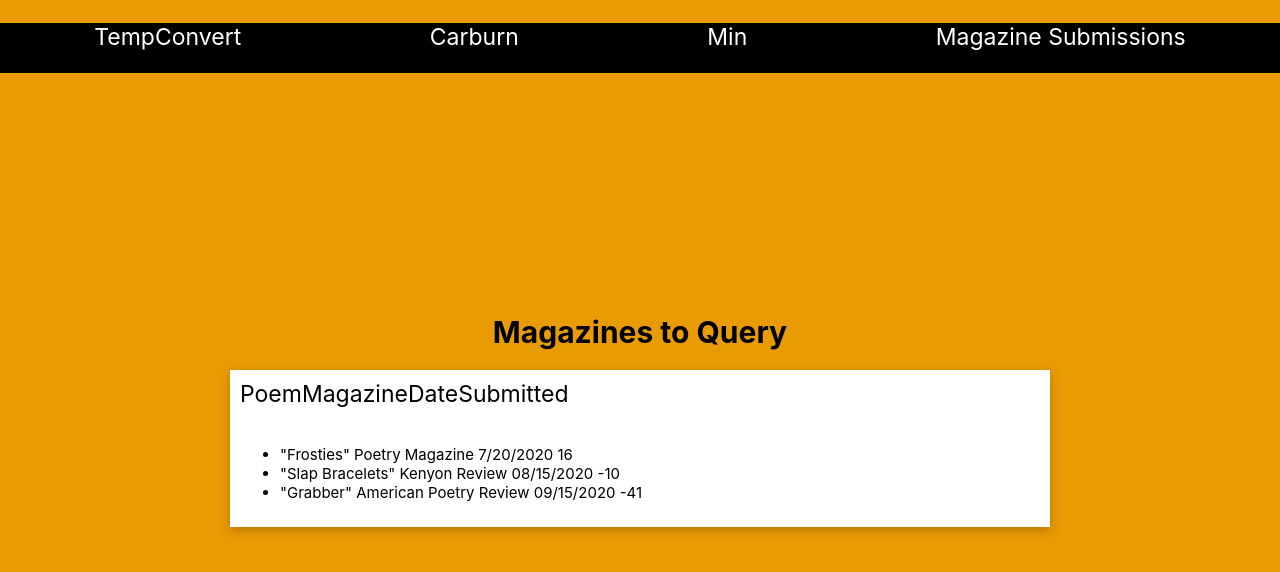
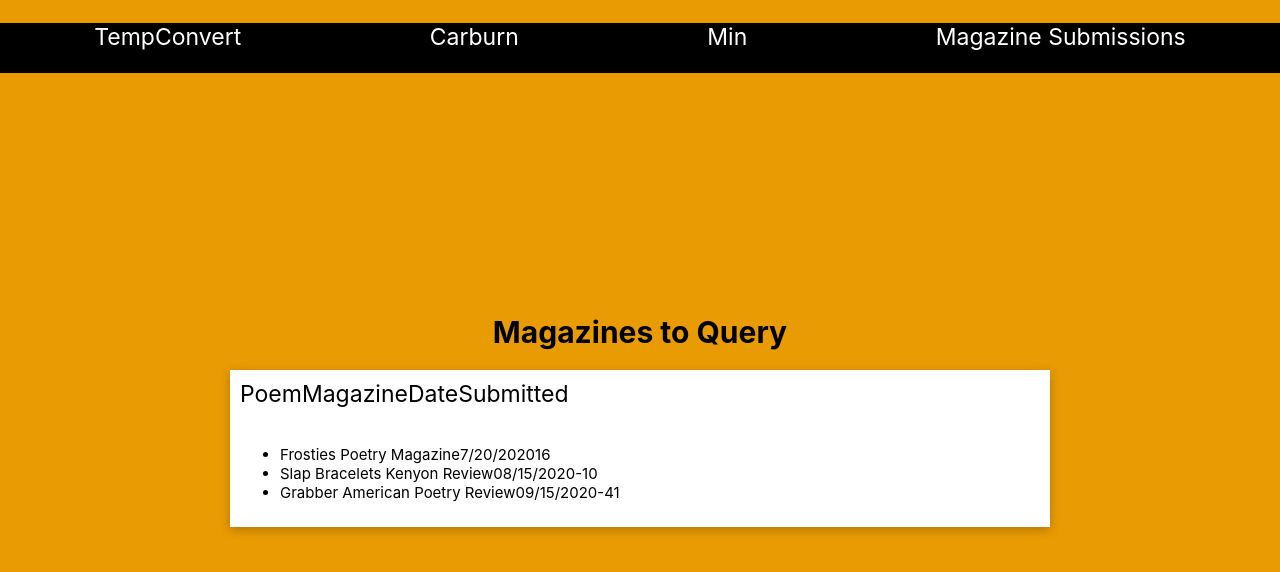
Before and after one commit to ValerieLoveland/frankenstein, a React (Create React App) app: page /mag-sub in a window 1280 px wide. Shown: the top 572 px of the page. Built offline with nearby package versions, Linux system fonts and the light colour scheme.

Commit message:
got everything working but not styled

```diff
--- a/src/MagSub.tsx
+++ b/src/MagSub.tsx
@@ -1,4 +1,5 @@
 import React from "react";
+import { JsxElement } from "typescript";
 
 export const MagSub = () => {
   return (
@@ -27,24 +28,43 @@ const submission = function (
   poem: string,
   magazine: string,
   startDate: string
-): string {
+) {
   let alteredStartDate = Date.parse(startDate);
   let currentDate = Date.now();
   console.log(`altered ${alteredStartDate} current ${currentDate}`);
 
   let daysOut = calculateDays(currentDate, alteredStartDate);
 
-  let subWithQuery = ` "${poem}" ${magazine} ${startDate}
+  // let subWithQuery = ` "${poem}" ${magazine} ${startDate}
 
-    Query ${magazine} about "${poem}." It has been out ${daysOut} days.`;
+  //   Query ${magazine} about "${poem}." It has been out ${daysOut} days.`;
 
-  let subNoQuery = ` "${poem}" ${magazine} ${startDate} ${daysOut}`;
+  // let subNoQuery = ` "${poem}" ${magazine} ${startDate} ${daysOut}`;
 
   if (daysOut > 30) {
-    console.log(`Query ${magazine} about ${poem}`);
-    return subWithQuery;
+    //   console.log(`Query ${magazine} about ${poem}`);
+    //   return subWithQuery;
+    // } else {
+    return (
+      <>
+        <div>
+          {poem} {magazine}
+          {startDate}
+          {daysOut}
+        </div>
+        <div>
+          Query ${magazine} about "${poem}." It has been out ${daysOut} days.
+        </div>
+      </>
+    );
   } else {
-    return subNoQuery;
+    return (
+      <div>
+        {poem} {magazine}
+        {startDate}
+        {daysOut}
+      </div>
+    );
   }
 };
 
```
